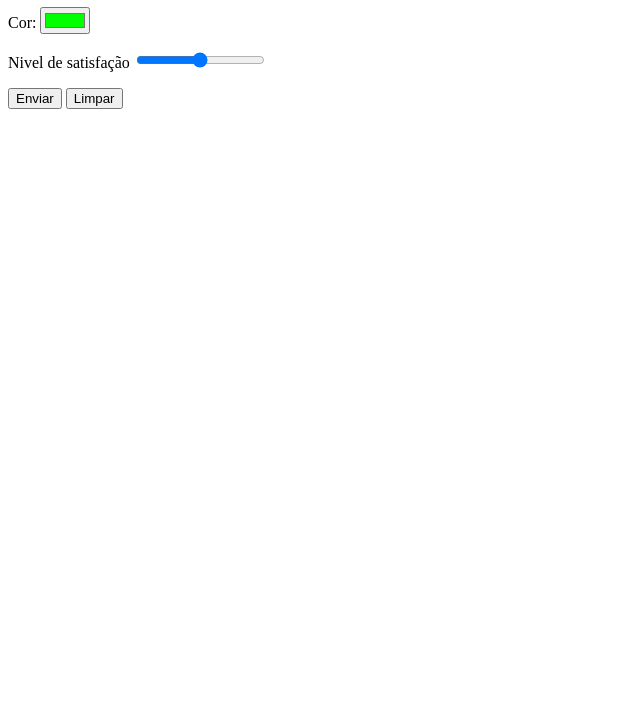
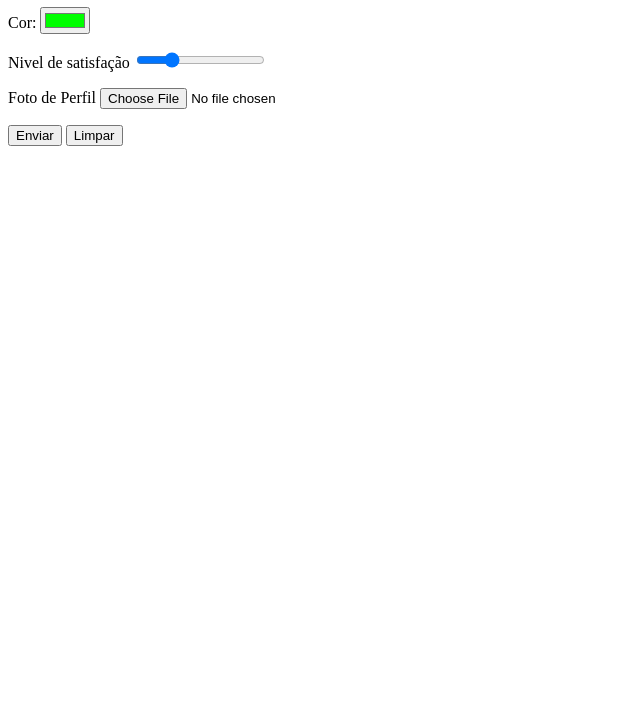
Before and after one commit to LawanSS/html-css, a plain HTML site: page ex025 formulario/form006.html in a window 1280 px wide. Shown: the part 73-800 px from the top of the page, without its empty margins (0-640 px from the left). Drawn offline with Linux system fonts and the light colour scheme.

Commit message:
form 006
File e Range

```diff
--- a/ex025 formulario/form006.html
+++ b/ex025 formulario/form006.html
@@ -9,7 +9,7 @@
 
     <h1>Formulario de exemplo</h1>
 
-    <form action="cadastro.php" method="get">
+    <form action="cadastro.php" method="post">
 
         <p>
             <label for="cor">Cor:</label>
@@ -18,7 +18,12 @@
 
         <p>
             <label for="nivel">Nivel de satisfação</label>
-            <input type="range" name="nivel" id="nivel">
+            <input type="range" name="nivel" id="nivel" min="1" max="5" value="2">
+        </p>
+
+        <p>
+            <label for="foto">Foto de Perfil</label>
+            <input type="file" name="foto" id="foto">
         </p>
 
 
```
